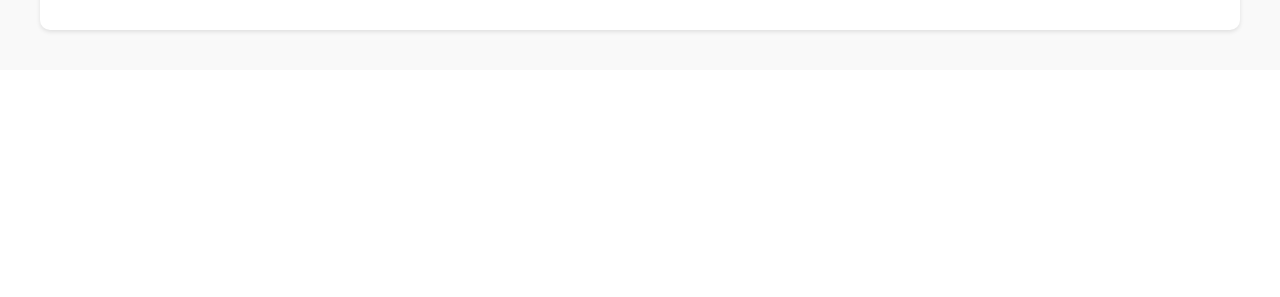
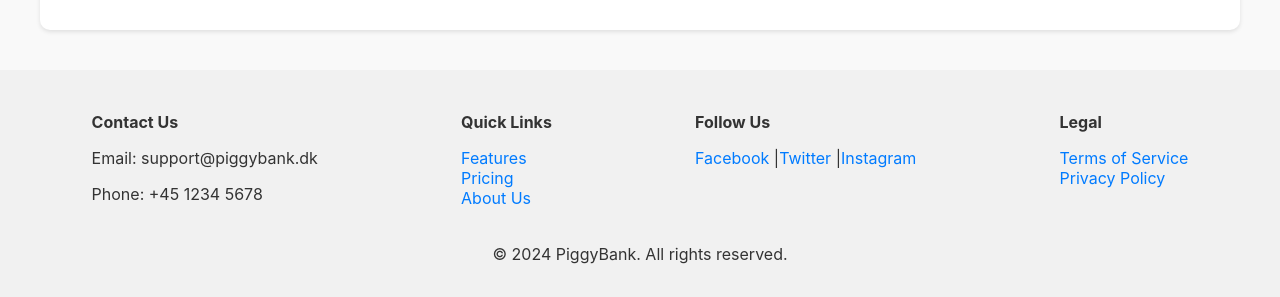
Before and after one commit to yngOtto/piggybank, a React (Create React App) app in the folder piggybank-landing/: page / in a window 1280 px wide. Shown: the part 521-818 px from the top of the page. Built offline with nearby package versions, Linux system fonts and the light colour scheme.

Commit message:
Initial footer commit, updated App.js with footer import

```diff
--- a/piggybank-landing/src/App.js
+++ b/piggybank-landing/src/App.js
@@ -1,6 +1,7 @@
 import React from 'react';
 import Header from './components/Header';
 import Features from './components/Features';
+import Footer from './components/Footer';
 import './fonts.css';
 
 function App() {
@@ -8,6 +9,7 @@
     <div className="App">
       <Header />
       <Features />
+      <Footer />
     </div>
   );
 }
--- /dev/null
+++ b/piggybank-landing/src/components/Footer.css
@@ -0,0 +1,34 @@
+.footer {
+    background-color: #f1f1f1;
+    padding: 20px;
+    color: #333;
+}
+
+.footer-content {
+    display: flex;
+    justify-content: space-around;
+    flex-wrap: wrap;
+}
+
+.footer-section h4 {
+    margin-bottom: 15px;
+}
+
+.footer-section ul, .footer-section p {
+    list-style: none;
+    padding: 0;
+}
+
+.footer-section a {
+    color: #007bff;
+    text-decoration: none;
+}
+
+.footer-section a:hover {
+    text-decoration: underline;
+}
+
+.footer-bottom {
+    text-align: center;
+    margin-top: 20px;
+}
--- /dev/null
+++ b/piggybank-landing/src/components/Footer.js
@@ -0,0 +1,48 @@
+import React from 'react';
+import './Footer.css';
+
+const Footer = () => {
+    return (
+        <footer className="footer">
+            <div className="footer-content">
+                <section className="footer-section">
+                    <h4>Contact Us</h4>
+                    <p>Email: support@piggybank.dk</p>
+                    <p>Phone: +45 1234 5678</p>
+                </section>
+
+                <section className="footer-section">
+                    <h4>Quick Links</h4>
+                    <ul>
+                        <li><a href="#features">Features</a></li>
+                        <li><a href="#pricing">Pricing</a></li>
+                        <li><a href="#about">About Us</a></li>
+                    </ul>
+                </section>
+
+                <section className="footer-section">
+                    <h4>Follow Us</h4>
+                    <p>
+                        <a href="https://facebook.com">Facebook</a> |
+                        <a href="https://twitter.com">Twitter</a> |
+                        <a href="https://instagram.com">Instagram</a>
+                    </p>
+                </section>
+
+                <section className="footer-section">
+                    <h4>Legal</h4>
+                    <ul>
+                        <li><a href="#terms">Terms of Service</a></li>
+                        <li><a href="#privacy">Privacy Policy</a></li>
+                    </ul>
+                </section>
+            </div>
+
+            <div className="footer-bottom">
+                <p>&copy; {new Date().getFullYear()} PiggyBank. All rights reserved.</p>
+            </div>
+        </footer>
+    );
+}
+
+export default Footer;
```
